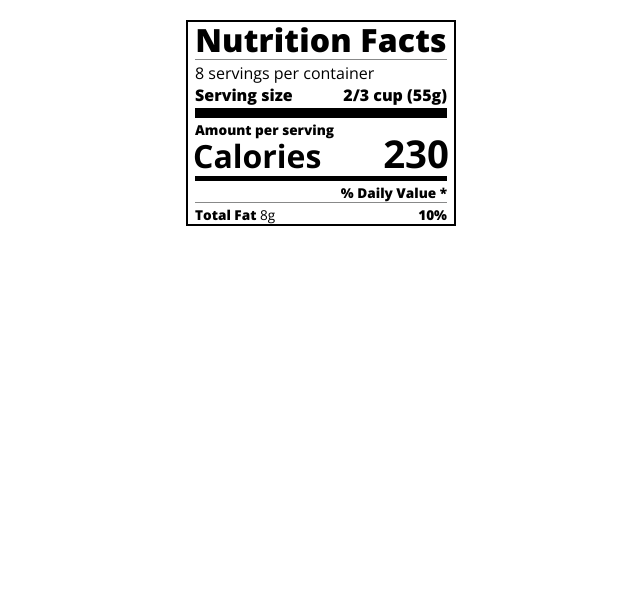
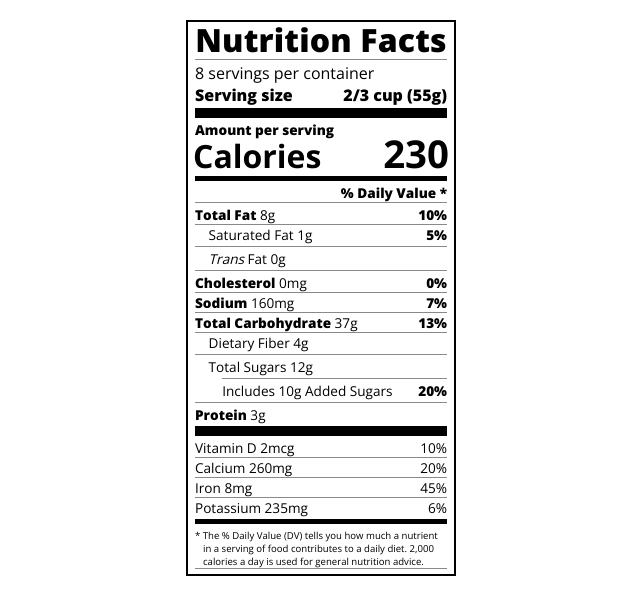
Before and after one commit to Majorth/Nutrition-Label, a plain HTML site: page index.html in a window 1280 px wide. Shown: the whole page, without its empty margins (319-959 px from the left). Drawn offline with nearby package versions, Linux system fonts and the light colour scheme.

Commit message:
Add README.md and index.html and style.css

```diff
--- a/index.html
+++ b/index.html
@@ -24,10 +24,36 @@
 
      <div class="divider md"></div>
      <div class="daily-value sm-text">
-         <p class="right bold">% Daily Value *</p>
+         <p class="right bold no-divider">% Daily Value *</p>
          <div class="divider"></div>
          <p><span class="bold">Total Fat</span> 8g <span class="bold right">10%</span></p>
-     </div>
+         <p class="indent no-divider">Saturated Fat 1g <span class="bold right">5%</span></p>
+
+
+     <div class="divider"></div>
+     <p class="indent no-divider"><i>Trans</i> Fat 0g</p>
+     <div class="divider"></div>
+     <p><span class="bold">Cholesterol</span> 0mg<span class="bold right"> 0%</span></p>
+     <p><span class="bold">Sodium</span> 160mg <span class="bold right">7%</span></p>
+     <p><span class="bold">Total Carbohydrate</span> 37g <span class="bold right"> 13% </span></p>
+     <p class="indent no-divider">Dietary Fiber 4g</p>
+        <div class="divider"></div>
+        <p class="indent no-divider">Total Sugars 12g</p>
+        <div class="divider dbl-indent"></div>
+        <p class="dbl-indent no-divider">Includes 10g Added Sugars <span class="bold right">20%</span></p>
+        <div class="divider"></div>
+        <p class="no-divider"><span class="bold">Protein</span> 3g
+        <div class="divider lg"></div>
+        <p>Vitamin D 2mcg <span class="right">10%</span></p>
+        <p>Calcium 260mg <span class="right">20%</span></p>
+        <p>Iron 8mg <span class="right">45%</span></p>
+        <p class="no-divider">Potassium 235mg <span class="right">6%</span></p>
+        <div class="divider md"></div>
+        <p class="note">* The % Daily Value (DV) tells you how much a nutrient in a serving of food contributes to a daily diet. 2,000 calories a day is used for general nutrition advice.</p>
+
+    </div>
     </div>
 </body>
 </html>
+<!--The indents require the divider and bottom border due to the shortening from the indent.-->
+<!--You can add a second class into the quotes as with indent and right-->
--- a/style.css
+++ b/style.css
@@ -56,5 +56,24 @@ html {
      margin-top:-7px;
  }
  .md{
-     height:5px;
+    height:5px;
  }
+ .indent {
+     margin-left: 1em;
+ }
+ .daily-value p:not(.no-divider){
+     border-bottom: 1px solid #888989;
+ }/*total fat line still has a line completely across, not indented, which is the issue for the borders.*/
+.dbl-indent {
+    margin-left: 2em;
+}
+.note {
+    font-size:0.6rem;
+    margin:5px 0;
+  }
+  .note {
+    font-size: 0.6rem;
+    margin: 5px 0;
+    padding: 0 8px;
+    text-indent:-8px;
+  } /*the padding aligned the text on the left while the text indent kept the * pushed left*/
```
Also changed, not shown: 1 other file.
